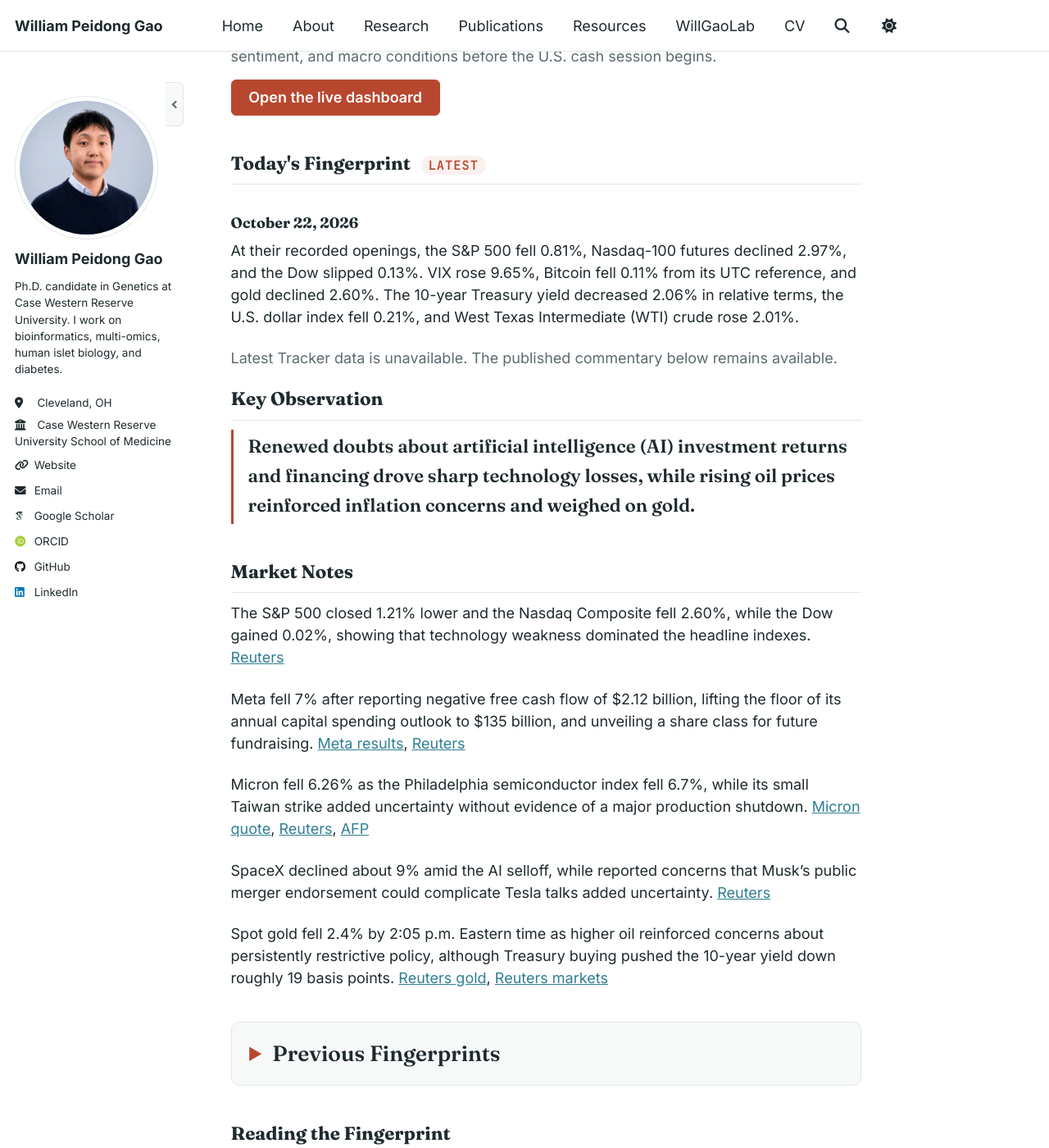
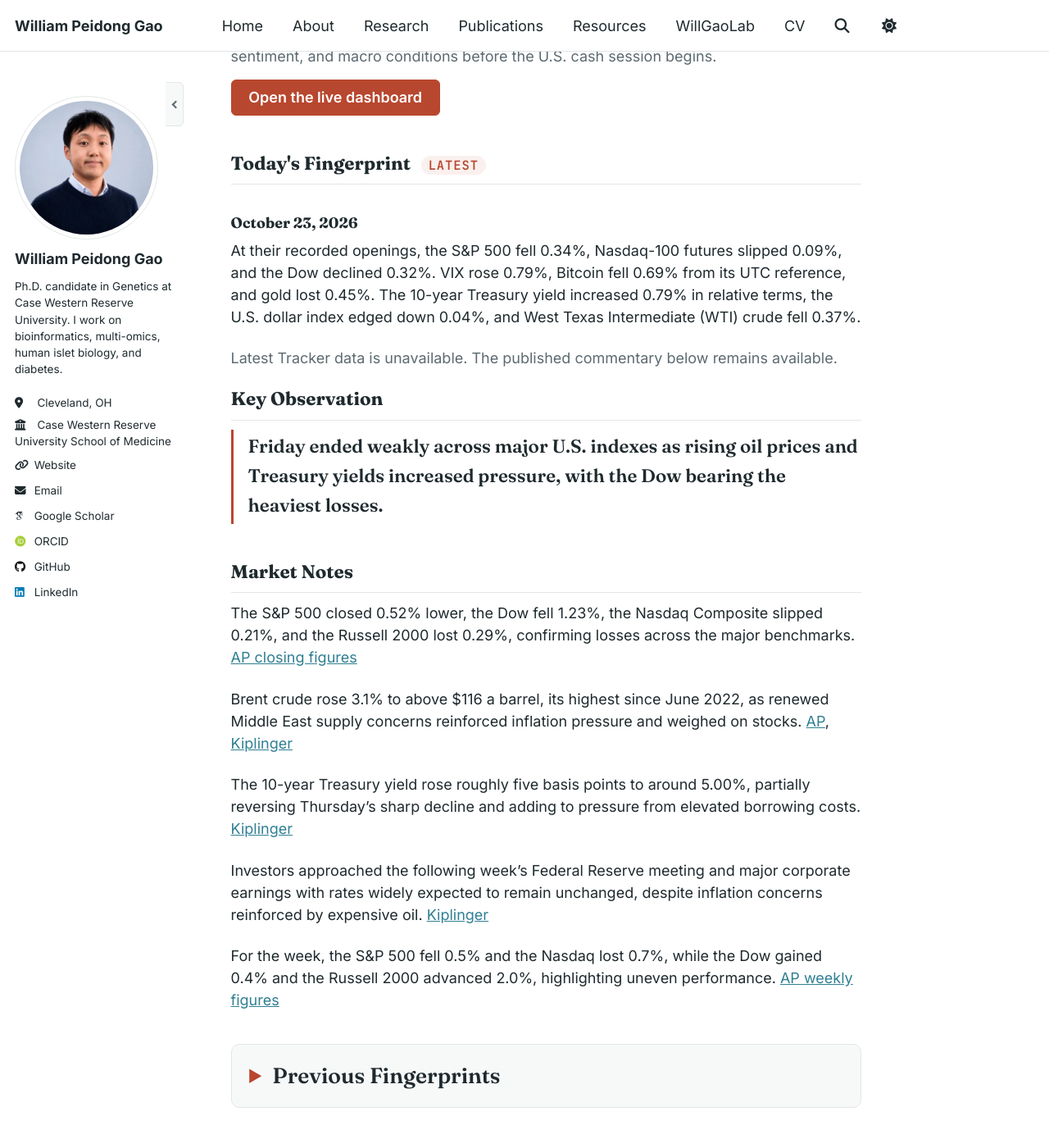
Before and after one commit to PeidongGao/WilliamGaoWeb, a Jekyll site: the page built from _pages/market-fingerprint.md, in a window 1280 px wide and 1400 px high, scrolled down 296 px. Shown: the whole window at 82% size. Built offline with Jekyll 4.4.1, drawn with Linux system fonts in a browser that asks for light colours; some web fonts are replaced.

Commit message:
Publish October 23 daily market report

```diff
--- a/_data/market_commentary.yml
+++ b/_data/market_commentary.yml
@@ -1,3 +1,13 @@
+- date: "2026-10-23"
+  summary: "At their recorded openings, the S&P 500 fell 0.34%, Nasdaq-100 futures slipped 0.09%, and the Dow declined 0.32%. VIX rose 0.79%, Bitcoin fell 0.69% from its UTC reference, and gold lost 0.45%. The 10-year Treasury yield increased 0.79% in relative terms, the U.S. dollar index edged down 0.04%, and West Texas Intermediate (WTI) crude fell 0.37%."
+  key_observation: "Friday ended weakly across major U.S. indexes as rising oil prices and Treasury yields increased pressure, with the Dow bearing the heaviest losses."
+  market_notes:
+    - "The S&P 500 closed 0.52% lower, the Dow fell 1.23%, the Nasdaq Composite slipped 0.21%, and the Russell 2000 lost 0.29%, confirming losses across the major benchmarks. [AP closing figures](https://krmg.com/2026/10/23/how-major-us-stock-indexes-fared-friday-10-23-2026/)"
+    - "Brent crude rose 3.1% to above $116 a barrel, its highest since June 2022, as renewed Middle East supply concerns reinforced inflation pressure and weighed on stocks. [AP](https://krmg.com/2026/10/23/how-major-us-stock-indexes-fared-friday-10-23-2026/), [Kiplinger](https://www.kiplinger.com/investing/stocks/dow-drops-652-points-as-oil-treasury-yields-rise-stock-market-today)"
+    - "The 10-year Treasury yield rose roughly five basis points to around 5.00%, partially reversing Thursday’s sharp decline and adding to pressure from elevated borrowing costs. [Kiplinger](https://www.kiplinger.com/investing/stocks/dow-drops-652-points-as-oil-treasury-yields-rise-stock-market-today)"
+    - "Investors approached the following week’s Federal Reserve meeting and major corporate earnings with rates widely expected to remain unchanged, despite inflation concerns reinforced by expensive oil. [Kiplinger](https://www.kiplinger.com/investing/stocks/dow-drops-652-points-as-oil-treasury-yields-rise-stock-market-today)"
+    - "For the week, the S&P 500 fell 0.5% and the Nasdaq lost 0.7%, while the Dow gained 0.4% and the Russell 2000 advanced 2.0%, highlighting uneven performance. [AP weekly figures](https://krmg.com/2026/10/23/how-major-us-stock-indexes-fared-friday-10-23-2026/)"
+
 - date: "2026-10-22"
   summary: "At their recorded openings, the S&P 500 fell 0.81%, Nasdaq-100 futures declined 2.97%, and the Dow slipped 0.13%. VIX rose 9.65%, Bitcoin fell 0.11% from its UTC reference, and gold declined 2.60%. The 10-year Treasury yield decreased 2.06% in relative terms, the U.S. dollar index fell 0.21%, and West Texas Intermediate (WTI) crude rose 2.01%."
   key_observation: "Renewed doubts about artificial intelligence (AI) investment returns and financing drove sharp technology losses, while rising oil prices reinforced inflation concerns and weighed on gold."
```
